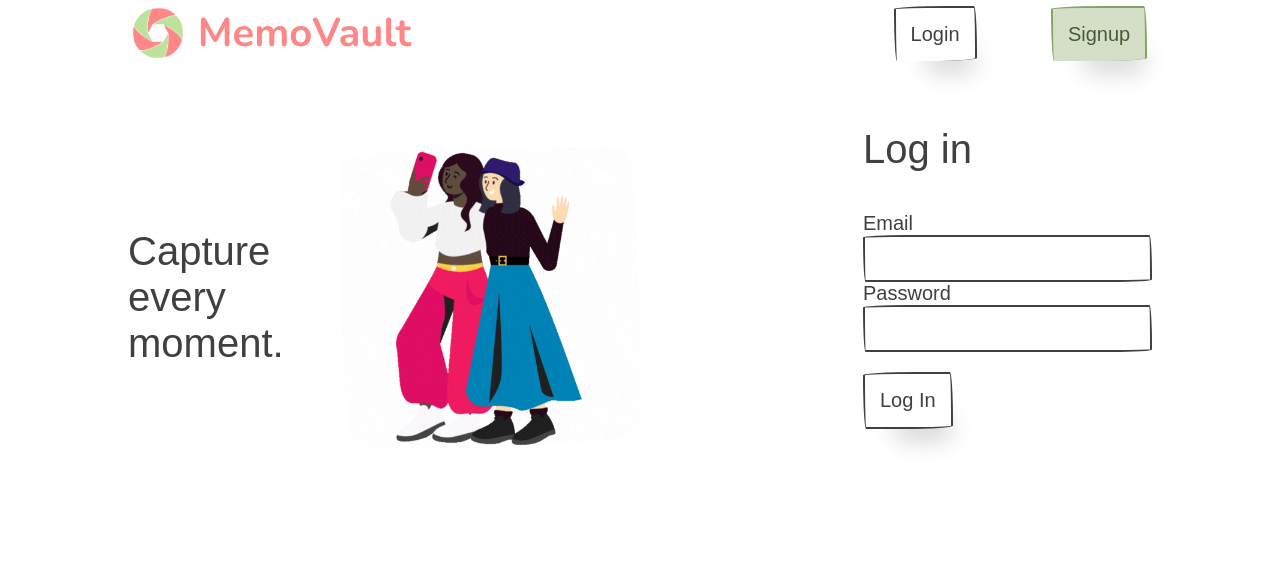
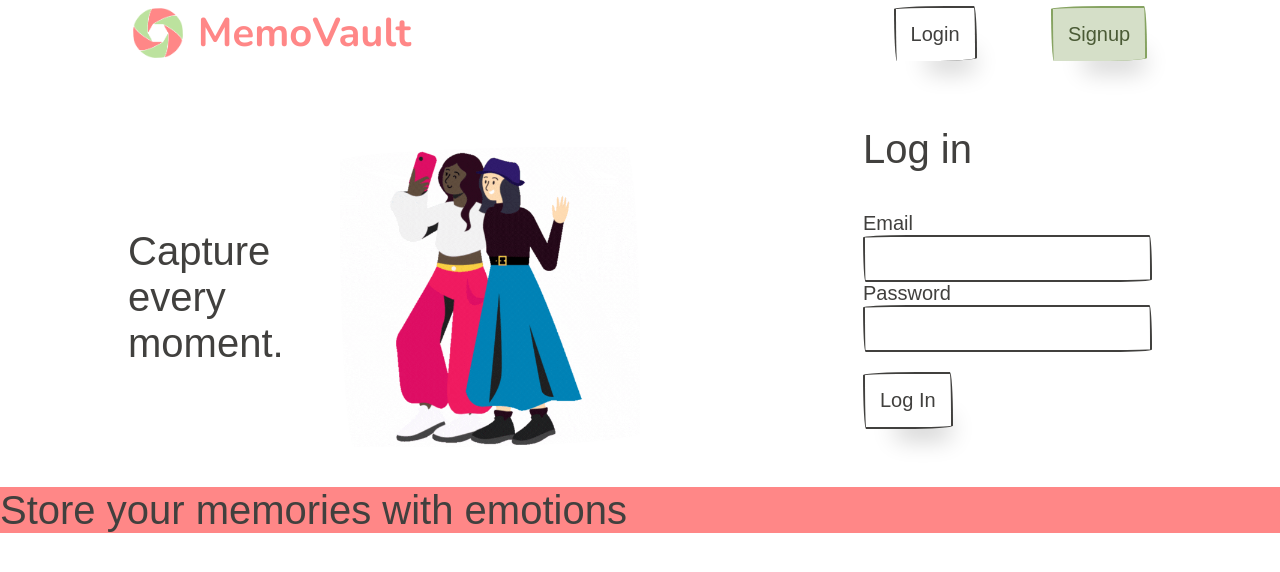
Before and after one commit to janoskocs/client-capstone, a React (Create React App) app: page /login in a window 1280 px wide. Shown: the top 572 px of the page. Built offline with nearby package versions, Linux system fonts and the light colour scheme; a web font is replaced by a local one.

Commit message:
Added info on the landing page

```diff
--- a/src/pages/LogInPage/LogInPage.js
+++ b/src/pages/LogInPage/LogInPage.js
@@ -20,6 +20,7 @@ const LogInPage = () => {
     await login(loginInput.email, loginInput.password);
   };
   return (
+    <>
       <section className="login">
         <div className="hero">
           <h1 className="hero__title">Capture every moment.</h1>
@@ -42,11 +43,21 @@ const LogInPage = () => {
             value={loginInput.password}
           />
           {error && <p className="error">{error}</p>}
-        <button className="login-form__btn" disabled={isLoading} type="submit">
+          <button
+            className="login-form__btn"
+            disabled={isLoading}
+            type="submit"
+          >
             Log In
           </button>
         </form>
       </section>
+      <section className="landing">
+        <div className="landing__wrapper">
+          <h3 className="landing__title">Store your memories with emotions</h3>
+        </div>
+      </section>
+    </>
   );
 };
 
--- a/src/pages/LogInPage/LogInPage.scss
+++ b/src/pages/LogInPage/LogInPage.scss
@@ -41,3 +41,7 @@
     font-size: 2rem;
   }
 }
+
+.landing {
+  background-color: $primary-brand;
+}
```
Lines whose indentation alone changed are shown as unchanged.
